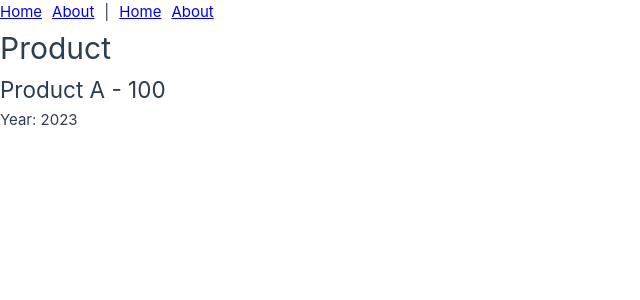
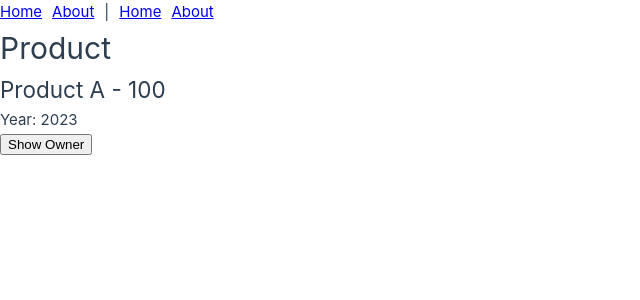
Before and after one commit to bgsdewo/Vue_JS3, a Vue app in the folder vue-router/: page /products/1 in a window 1280 px wide. Shown: the top 300 px of the page, without its empty margins (0-640 px from the left). Built offline with nearby package versions, Linux system fonts and the light colour scheme.

Commit message:
Mengubah Route Melalui Kode Program

```diff
--- a/vue-router/src/views/Product.vue
+++ b/vue-router/src/views/Product.vue
@@ -1,9 +1,24 @@
 <script setup>
 
-import { useRoute, RouterView } from 'vue-router';
+import { useRoute, useRouter, RouterView } from 'vue-router'
 import products from "../data/products.json"
+
+
 const route = useRoute()
-const product = products.find((product) => product.id === parseInt(route.params.id))
+const router = useRouter()
+const productId = parseInt(route.params.id)
+
+
+const product = products.find((product) => product.id === productId)
+
+function showOwner() {
+  router.push({name: "owner", params: {id: productId}})
+}
+
+
+
+
+
 </script>
 
 
@@ -14,5 +29,6 @@ const product = products.find((product) => product.id === parseInt(route.params.
       <h2>{{ product.name }} - {{ product.price }}</h2>
         <p>Year: {{ product.year }}</p>
     </div>
+    <button @click="showOwner">Show Owner</button>
     <RouterView />
 </template>
```
